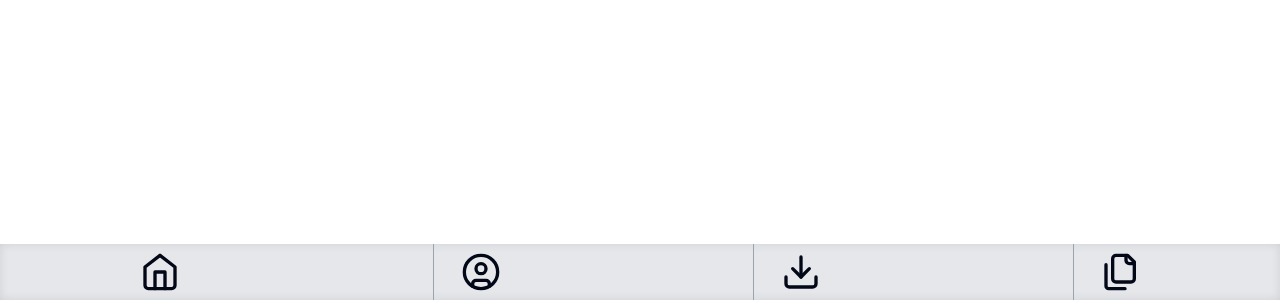
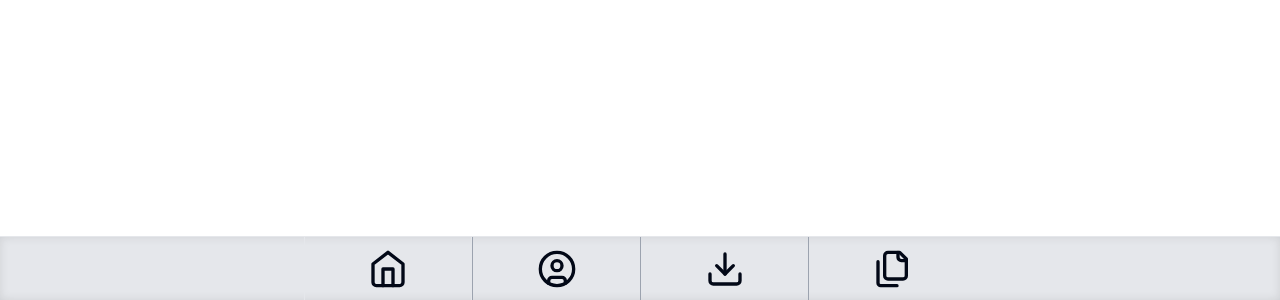
Before and after one commit to zahidtwt/easy-q-react, a React (Vite) app: page /dashboard in a window 1280 px wide. Shown: the part 500-800 px from the top of the page. Built offline with nearby package versions, Linux system fonts and the light colour scheme.

Commit message:
Modify: made bottom navbar css changes

```diff
--- a/src/components/nav-bar.tsx
+++ b/src/components/nav-bar.tsx
@@ -27,15 +27,18 @@ const navbarMenus = [
 const NavBar = () => {
   return (
     <nav
-      className="fixed bottom-0 left-0 right-0  bg-gray-200"
+      className="fixed bottom-0 left-0 z-50 w-full h-16 bg-gray-200 border-t border-gray-200 dark:bg-gray-700 dark:border-gray-600"
       style={{ boxShadow: "inset 0 0 10px rgba(0,0,0,0.1)" }}>
-      <ul className="grid grid-cols-4 justify-items-center divide-x divide-gray-400">
+      <ul className="grid h-full max-w-2xl grid-cols-4 mx-auto font-medium divide-x divide-gray-400">
         {navbarMenus.map((menu) => (
           <NavLink
             to={menu.path}
             key={menu.title}
-            className="px-[1.67rem] py-2 cursor-pointer hover:text-gray-800">
+            className="inline-flex flex-col items-center justify-center px-5 border-gray-200 border-x hover:bg-gray-50 dark:hover:bg-gray-800 group dark:border-gray-600">
             <li>{menu.icon}</li>
+            <span className="text-sm sr-only text-gray-500 dark:text-gray-400 group-hover:text-blue-600 dark:group-hover:text-blue-500">
+              {menu.title}
+            </span>
           </NavLink>
         ))}
       </ul>
```
